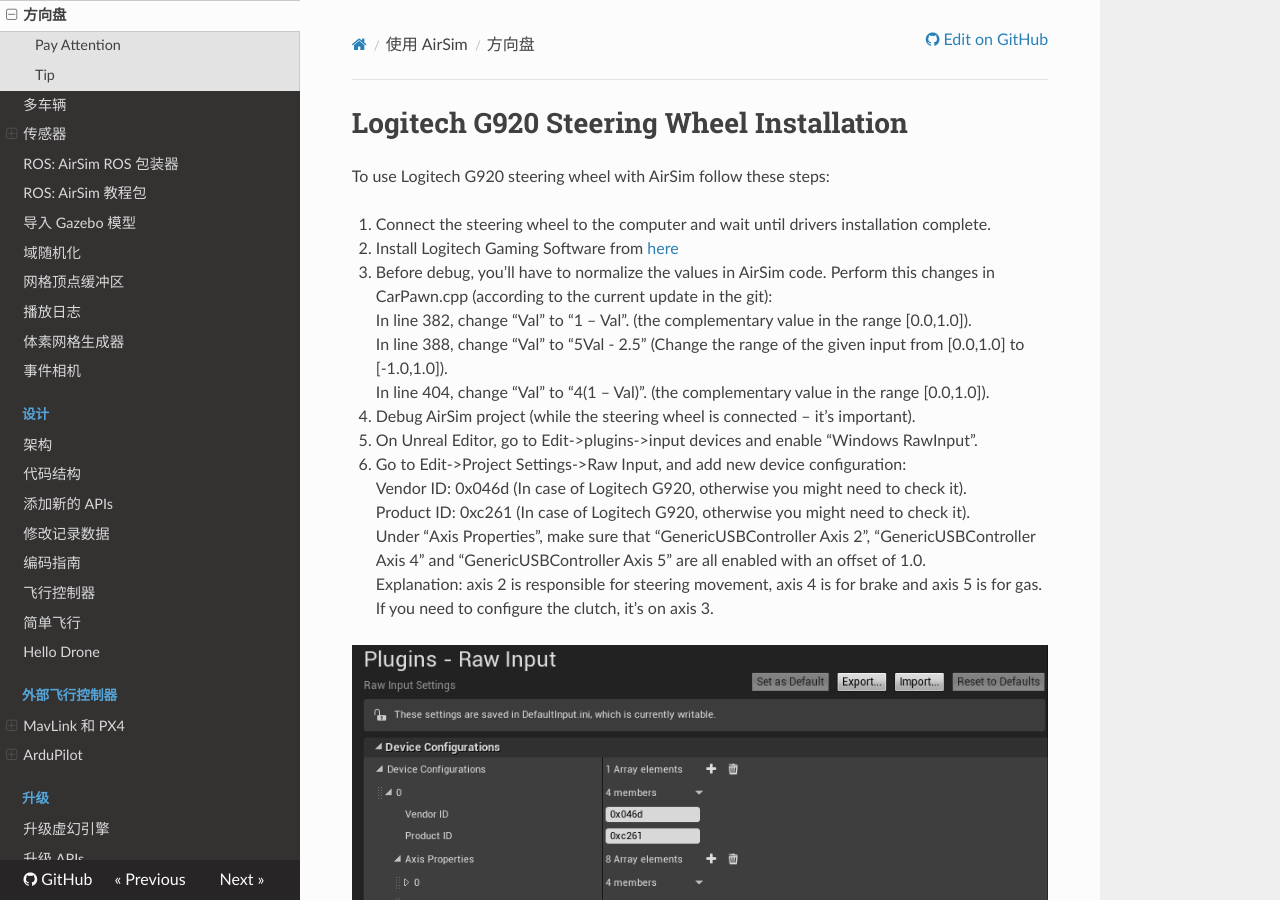
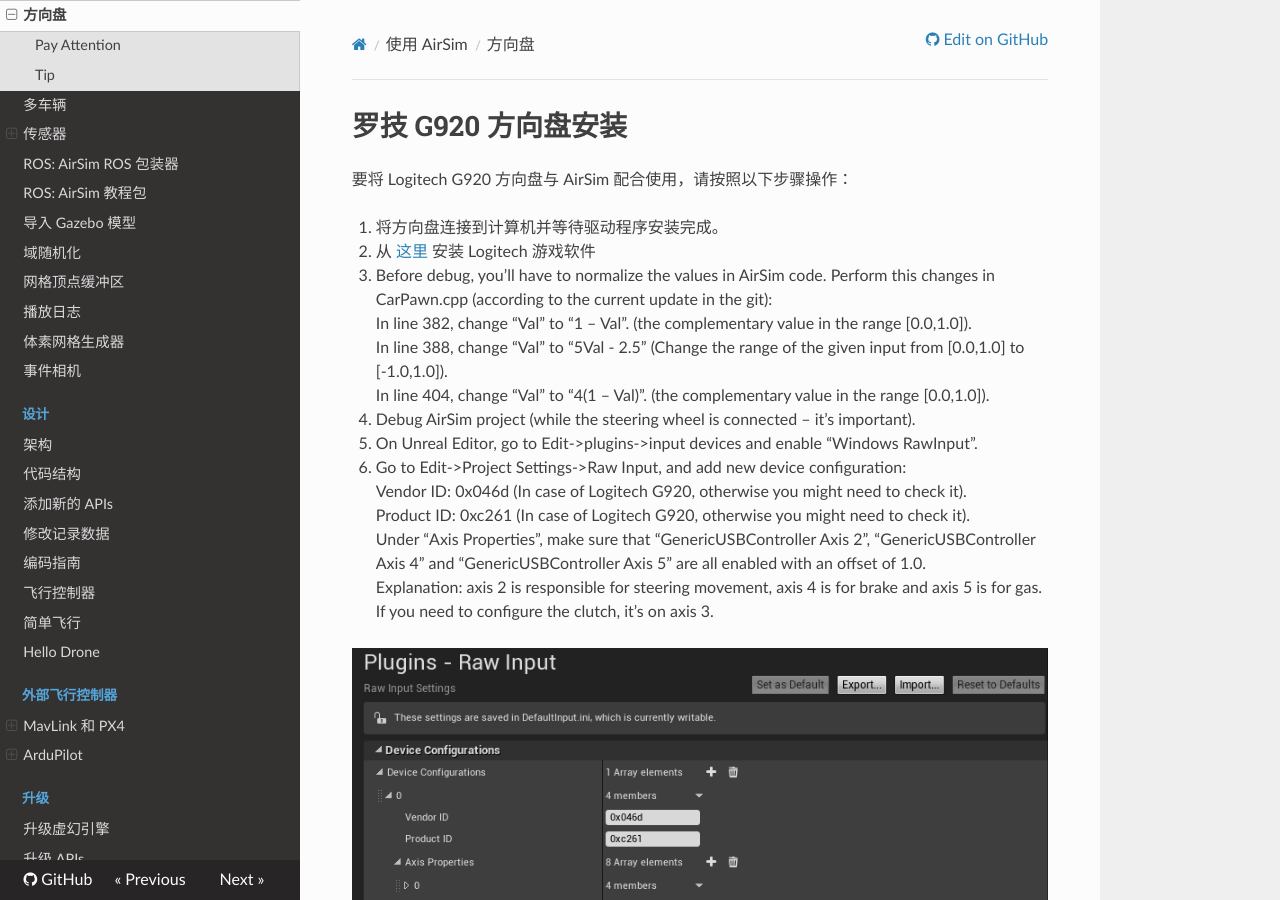
Before and after one commit to nongfu212/air_doc, an MkDocs documentation site: the page built from docs/steering_wheel_installation.md, in a window 1280 px wide and 900 px high. Built offline with MkDocs 1.6.1, drawn with Linux system fonts in a browser that asks for light colours; nearby versions of some CDN libraries.

```diff
--- a/docs/steering_wheel_installation.md
+++ b/docs/steering_wheel_installation.md
@@ -1,10 +1,10 @@
-# Logitech G920 Steering Wheel Installation
+# 罗技 G920 方向盘安装
 
-To use Logitech G920 steering wheel with AirSim follow these steps:
+要将 Logitech G920 方向盘与 AirSim 配合使用，请按照以下步骤操作：
 
-1. Connect the steering wheel to the computer and wait until drivers installation complete.
+1. 将方向盘连接到计算机并等待驱动程序安装完成。
 
-2. Install Logitech Gaming Software from [here](http://support.logitech.com/en_us/software/lgs)
+2. 从 [这里](http://support.logitech.com/en_us/software/lgs) 安装 Logitech 游戏软件
 
 3. Before debug, you’ll have to normalize the values in AirSim code. Perform this changes in CarPawn.cpp (according to the current update in the git):
   In line 382, change “Val” to “1 – Val”. (the complementary value in the range [0.0,1.0]).
```
Also changed, not shown: docs/wiki/Implementing-a-Drone-Survey-script.md (added, +52 -0 lines), docs/wiki/hexacopter.md (+1 -1 lines), docs/wiki/index.md (+2 -2 lines), docs/wiki/moveOnPath-demo.md (added, +24 -0 lines), docs/images/wiki/moveOnPath.jpg (added), docs/images/wiki/survey.png (added).
